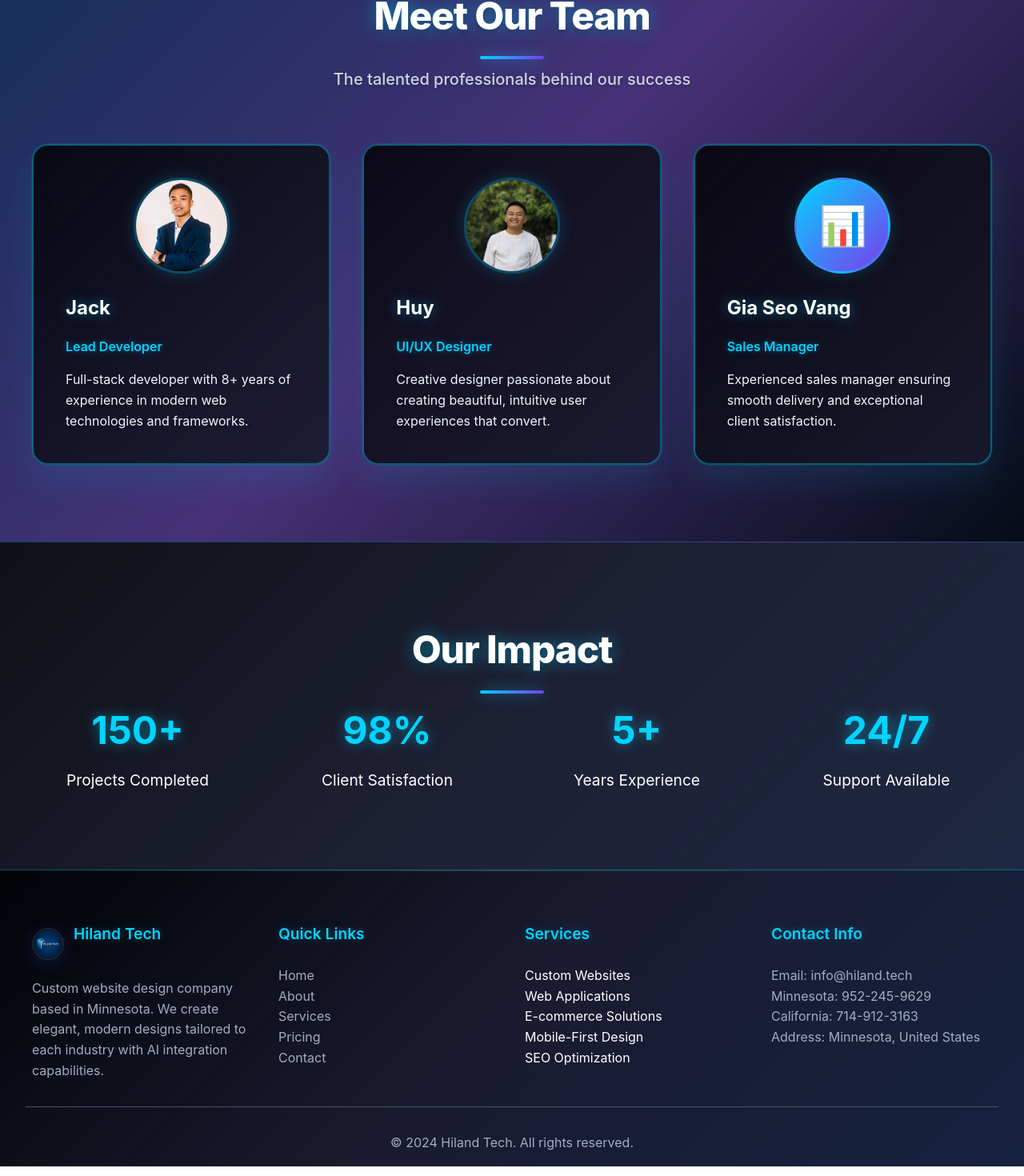
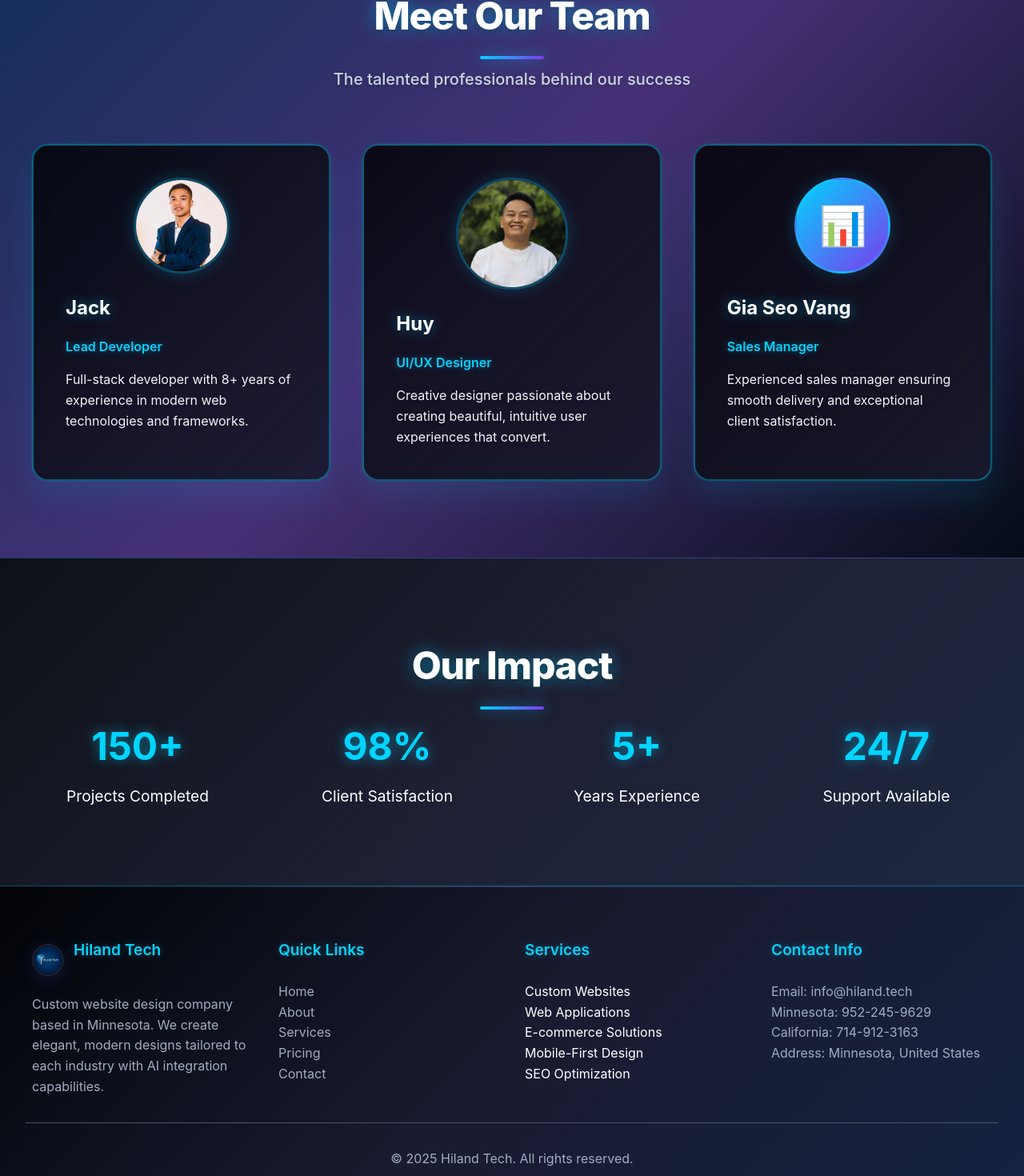
Before and after one commit to yphichdok/hiland-website, a React (Vite) app: page /about in a window 1280 px wide. Shown: the part 2536-4006 px from the top of the page at 80% size. Built offline with nearby package versions, Linux system fonts and the light colour scheme.

Commit message:
Update website to 2025: Replace all 2024 references with 2025 in Footer copyright, Blog component dates and titles, and sitemap.xml lastmod dates to ensure website content is current and up-to-date

```diff
--- a/src/components/Blog.jsx
+++ b/src/components/Blog.jsx
@@ -4,10 +4,10 @@ const Blog = () => {
   const blogPosts = [
     {
       id: 1,
-      title: "The Future of Web Development in 2024",
+      title: "The Future of Web Development in 2025",
       excerpt: "Explore the latest trends and technologies that are shaping the future of web development, from AI integration to advanced CSS features.",
       category: "Technology",
-      date: "March 15, 2024",
+      date: "March 15, 2025",
       readTime: "5 min read",
       image: "🚀",
       featured: true
@@ -17,7 +17,7 @@ const Blog = () => {
       title: "Why Mobile-First Design is Crucial for SEO",
       excerpt: "Learn how mobile-first design principles can significantly improve your website's search engine rankings and user experience.",
       category: "SEO",
-      date: "March 10, 2024",
+      date: "March 10, 2025",
       readTime: "4 min read",
       image: "📱"
     },
@@ -26,7 +26,7 @@ const Blog = () => {
       title: "Building Scalable Web Applications with React",
       excerpt: "Discover best practices for creating scalable and maintainable web applications using React and modern development patterns.",
       category: "Development",
-      date: "March 5, 2024",
+      date: "March 5, 2025",
       readTime: "7 min read",
       image: "⚛️"
     },
@@ -35,16 +35,16 @@ const Blog = () => {
       title: "The Complete Guide to Website Performance Optimization",
       excerpt: "Comprehensive strategies to improve your website's loading speed, Core Web Vitals, and overall performance metrics.",
       category: "Performance",
-      date: "February 28, 2024",
+      date: "February 28, 2025",
       readTime: "8 min read",
       image: "⚡"
     },
     {
       id: 5,
-      title: "E-commerce Trends That Will Dominate 2024",
+      title: "E-commerce Trends That Will Dominate 2025",
       excerpt: "Stay ahead of the competition by implementing these cutting-edge e-commerce features and user experience improvements.",
       category: "E-commerce",
-      date: "February 20, 2024",
+      date: "February 20, 2025",
       readTime: "6 min read",
       image: "🛒"
     },
@@ -53,7 +53,7 @@ const Blog = () => {
       title: "Security Best Practices for Modern Web Applications",
       excerpt: "Essential security measures every web developer should implement to protect user data and prevent common vulnerabilities.",
       category: "Security",
-      date: "February 15, 2024",
+      date: "February 15, 2025",
       readTime: "6 min read",
       image: "🔒"
     }
--- a/src/components/Footer.jsx
+++ b/src/components/Footer.jsx
@@ -51,7 +51,7 @@ const Footer = () => {
       </div>
 
       <div className="footer-bottom">
-        <p>&copy; 2024 Hiland Tech. All rights reserved.</p>
+        <p>&copy; 2025 Hiland Tech. All rights reserved.</p>
       </div>
     </footer>
   )
--- a/src/pages/About.jsx
+++ b/src/pages/About.jsx
@@ -147,8 +147,8 @@ const About = () => {
 
             <div className="card">
               <div style={{
-                width: '120px',
-                height: '120px',
+                width: '140px',
+                height: '140px',
                 borderRadius: '50%',
                 margin: '0 auto 1.5rem',
                 overflow: 'hidden',
@@ -159,9 +159,13 @@ const About = () => {
                   src="/assets/images/team/Mr.Huy.JPEG"
                   alt="Huy - UI/UX Designer"
                   style={{
-                    width: '100%',
-                    height: '100%',
-                    objectFit: 'cover'
+                    width: '120%',
+                    height: '120%',
+                    objectFit: 'cover',
+                    objectPosition: 'center',
+                    transform: 'scale(1.2)',
+                    marginLeft: '-10%',
+                    marginTop: '-10%'
                   }}
                 />
               </div>
```
Also changed, not shown: 1 other file (tests, documents, lock files or other folders).
